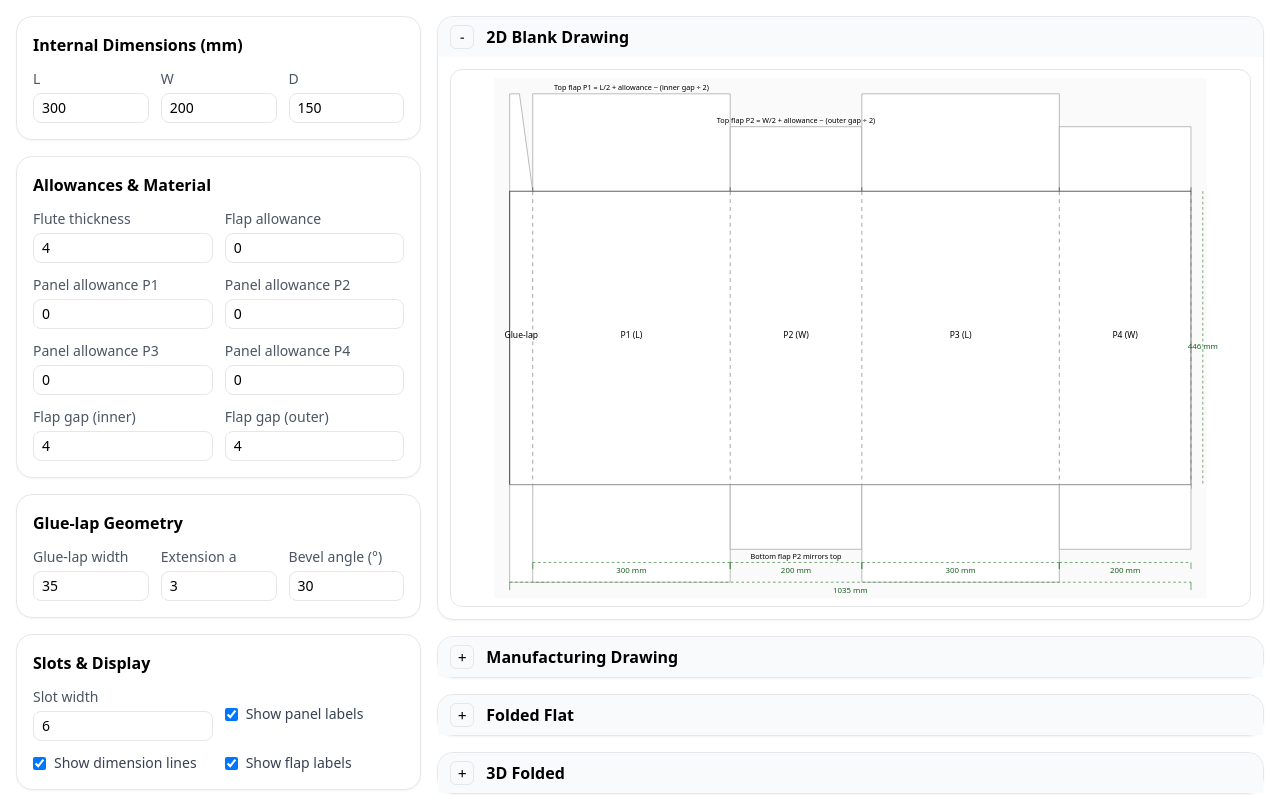
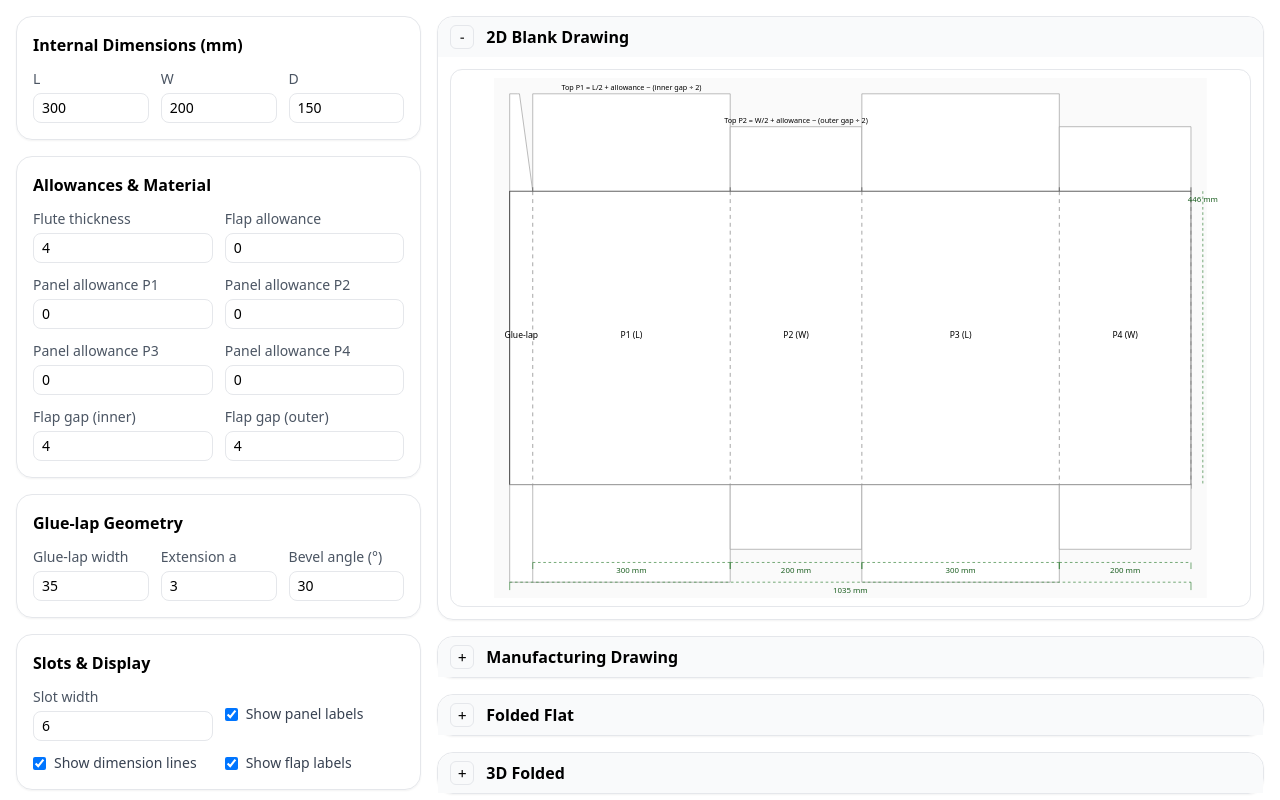
Before and after one commit to xandersteve20151983/my-box-project, a Next.js app: page / in a window 1280 px wide. Shown: the top 800 px of the page. Built offline with nearby package versions, Linux system fonts and the light colour scheme.

Commit message:
Update BoxPreview2D.js

```diff
--- a/app/components/BoxPreview2D.js
+++ b/app/components/BoxPreview2D.js
@@ -1,119 +1,127 @@
-// components/BoxPreview2D.js
+// app/components/BoxPreview2D.js
 "use client";
 
 import { useMemo } from "react";
 
 export default function BoxPreview2D({ inputs, derived }) {
   const {
-    L, W, D,
     slotWidth,
     showPanelLabels,
     showDimLines,
     showFlapLabels,
-    glueLapBevelAngle,
+    glueLapBevelAngle, // visual only
   } = inputs;
 
   const {
     P1, P2, P3, P4,
-    glueLap, blankWidth, scoreToScore,
-    top, bottom
+    glueLap,            // NOTE: equals glueLapWidth (no + a)
+    blankWidth: bw,
+    scoreToScore: bh,
+    top,
+    bottom,
   } = derived;
 
-  // Layout params
-  const padding = 24; // svg padding around geometry
-  const bw = blankWidth;
-  const bh = scoreToScore;
-
-  // Build panel x-positions (left to right)
+  // ---------- layout ----------
+  const padding = 24;
   const xGlue = 0;
   const xP1 = xGlue + glueLap;
   const xP2 = xP1 + P1;
   const xP3 = xP2 + P2;
   const xP4 = xP3 + P3;
   const xEnd = xP4 + P4;
-
-  // Vertical scores at boundaries (excluding glue left edge)
   const vScores = [xP1, xP2, xP3, xP4, xEnd];
 
-  // SVG viewBox to include top & bottom flaps
   const maxTop = Math.max(top.P1, top.P2, top.P3, top.P4);
   const maxBot = Math.max(bottom.P1, bottom.P2, bottom.P3, bottom.P4);
   const totalH = maxTop + bh + maxBot;
 
-  const viewBox = useMemo(() => {
-    return `0 0 ${bw + padding * 2} ${totalH + padding * 2}`;
-  }, [bw, totalH]);
+  const viewBox = useMemo(
+    () => `0 0 ${bw + padding * 2} ${totalH + padding * 2}`,
+    [bw, totalH]
+  );
 
-  const originY = padding + maxTop; // baseline for main blank (top score line y = originY)
+  const originY = padding + maxTop; // y of upper score line
 
-  // Simple flap polygon generator (rect with small slot notches at score lines)
+  // ---------- helpers ----------
+  // Flap path with bevel + “a” nib ONLY on glue-lap flaps (NOT in panel width)
   const makeFlapPath = (x0, width, height, isTop) => {
+    const { glueLapWidth, glueLapExtensionA } = inputs;
+
     const yBase = isTop ? originY : originY + bh;
     const dir = isTop ? -1 : +1;
     const flapY = yBase + dir * height;
 
-    // Slight bevel visualization on glue-lap top/bot flap
-    const bevel = (inputs.glueLapWidth > 0 && width === glueLap) ? Math.tan((glueLapBevelAngle * Math.PI) / 180) * Math.min(height, inputs.glueLapWidth) : 0;
+    const isGlueLap = width === glueLap;
 
-    // Simple rectangular flap with optional small bevel on glue-lap outer edge
+    // Bevel run along X for the glue-lap flap edge (visual only)
+    const bevelX = isGlueLap
+      ? Math.tan((glueLapBevelAngle * Math.PI) / 180) *
+        Math.min(height, glueLapWidth)
+      : 0;
+
+    // Base rectangle corners
     const x1 = x0;
     const x2 = x0 + width;
     const y1 = yBase;
     const y2 = flapY;
 
-    // If bevel applies, skew the far side slightly
-    const x2b = (width === glueLap && bevel !== 0) ? (isTop ? x2 - bevel : x2 + bevel) : x2;
+    // Beveled far side for glue-lap only
+    const x2b = isGlueLap && bevelX !== 0 ? (isTop ? x2 - bevelX : x2 + bevelX) : x2;
 
-    return `M ${x1},${y1} L ${x2},${y1} L ${x2b},${y2} L ${x1},${y2} Z`;
+    // “a” extension (nib) belongs ONLY on glue-lap FLAPS
+    const a = isGlueLap ? Math.max(0, glueLapExtensionA) : 0;
+
+    if (!isGlueLap || a === 0) {
+      return `M ${x1},${y1} L ${x2},${y1} L ${x2b},${y2} L ${x1},${y2} Z`;
+    }
+
+    // With extension “a”: add a small nib beyond the beveled tip.
+    const x2e = isTop ? x2b - a : x2b + a;
+
+    return [
+      `M ${x1},${y1}`,
+      `L ${x2},${y1}`,
+      `L ${x2b},${y2}`,
+      `L ${x2e},${y2}`,
+      `L ${x1},${y2}`,
+      "Z",
+    ].join(" ");
   };
 
-  // Dimension line helper
   const DimLine = ({ x1, y1, x2, y2, label, offset = 10 }) => {
     const midx = (x1 + x2) / 2;
-    const midy = (y1 + y2) / 2;
     return (
       <>
         <line x1={x1} y1={y1} x2={x2} y2={y2} stroke="#2e7d32" strokeDasharray="4 4" />
         <line x1={x1} y1={y1} x2={x1} y2={y1 + offset} stroke="#2e7d32" />
         <line x1={x2} y1={y2} x2={x2} y2={y2 + offset} stroke="#2e7d32" />
-        <text x={midx} y={midy + 16} fontSize="12" textAnchor="middle" fill="#1b5e20">
-          {label} mm
+        <text x={midx} y={y1 + 16} fontSize="12" textAnchor="middle" fill="#1b5e20">
+          {round(label)} mm
         </text>
       </>
     );
   };
 
+  // ---------- render ----------
   return (
     <div className="w-full overflow-auto border rounded-xl p-2 bg-white">
-      <svg
-        viewBox={viewBox}
-        className="w-full h-[520px]"
-        role="img"
-        aria-label="2D RSC Blank"
-      >
+      <svg viewBox={viewBox} className="w-full h-[520px]" role="img" aria-label="2D RSC Blank">
         {/* Background */}
         <rect x="0" y="0" width={bw + padding * 2} height={totalH + padding * 2} fill="#fafafa" />
 
-        {/* --- TOP FLAPS --- */}
+        {/* TOP FLAPS */}
         <path d={makeFlapPath(xGlue + padding, glueLap, top.P1, true)} fill="#fff" stroke="#999" />
         <path d={makeFlapPath(xP1 + padding, P1, top.P1, true)} fill="#fff" stroke="#999" />
         <path d={makeFlapPath(xP2 + padding, P2, top.P2, true)} fill="#fff" stroke="#999" />
         <path d={makeFlapPath(xP3 + padding, P3, top.P3, true)} fill="#fff" stroke="#999" />
         <path d={makeFlapPath(xP4 + padding, P4, top.P4, true)} fill="#fff" stroke="#999" />
 
-        {/* --- MAIN BLANK (score-to-score) --- */}
-        <rect
-          x={padding + xGlue}
-          y={originY}
-          width={bw}
-          height={bh}
-          fill="#fff"
-          stroke="#333"
-        />
+        {/* MAIN BLANK (score-to-score) */}
+        <rect x={padding + xGlue} y={originY} width={bw} height={bh} fill="#fff" stroke="#333" />
 
-        {/* Vertical score lines (with slot hint) */}
+        {/* Vertical scores + slot markers */}
         {vScores.map((x, i) => (
-          <g key={`score-${i}`}>
+          <g key={i}>
             <line
               x1={padding + x}
               y1={originY}
@@ -122,7 +130,6 @@ export default function BoxPreview2D({ inputs, derived }) {
               stroke="#777"
               strokeDasharray="6 6"
             />
-            {/* slot width marker as tiny gap at the scores */}
             {slotWidth > 0 && (
               <>
                 <line
@@ -143,24 +150,17 @@ export default function BoxPreview2D({ inputs, derived }) {
             )}
           </g>
         ))}
+        {/* Glue-lap left edge */}
+        <line x1={padding + xGlue} y1={originY} x2={padding + xGlue} y2={originY + bh} stroke="#444" />
 
-        {/* Glue-lap vertical edge */}
-        <line
-          x1={padding + xGlue}
-          y1={originY}
-          x2={padding + xGlue}
-          y2={originY + bh}
-          stroke="#444"
-        />
-
-        {/* --- BOTTOM FLAPS --- */}
+        {/* BOTTOM FLAPS */}
         <path d={makeFlapPath(xGlue + padding, glueLap, bottom.P1, false)} fill="#fff" stroke="#999" />
         <path d={makeFlapPath(xP1 + padding, P1, bottom.P1, false)} fill="#fff" stroke="#999" />
         <path d={makeFlapPath(xP2 + padding, P2, bottom.P2, false)} fill="#fff" stroke="#999" />
         <path d={makeFlapPath(xP3 + padding, P3, bottom.P3, false)} fill="#fff" stroke="#999" />
         <path d={makeFlapPath(xP4 + padding, P4, bottom.P4, false)} fill="#fff" stroke="#999" />
 
-        {/* Labels */}
+        {/* Panel labels */}
         {showPanelLabels && (
           <>
             <text x={padding + xP1 + P1 / 2} y={originY + bh / 2} textAnchor="middle" fontSize="13">P1 (L)</text>
@@ -171,18 +171,14 @@ export default function BoxPreview2D({ inputs, derived }) {
           </>
         )}
 
+        {/* Flap labels */}
         {showFlapLabels && (
           <>
-            {/* Top */}
             <text x={padding + xP2 + P2 / 2} y={originY - top.P2 - 6} textAnchor="middle" fontSize="11">
-              Top flap P2 = W/2 + allowance − (outer gap ÷ 2)
+              Top P2 = W/2 + allowance − (outer gap ÷ 2)
             </text>
             <text x={padding + xP1 + P1 / 2} y={originY - top.P1 - 6} textAnchor="middle" fontSize="11">
-              Top flap P1 = L/2 + allowance − (inner gap ÷ 2)
-            </text>
-            {/* Bottom */}
-            <text x={padding + xP2 + P2 / 2} y={originY + bh + bottom.P2 + 14} textAnchor="middle" fontSize="11">
-              Bottom flap P2 mirrors top
+              Top P1 = L/2 + allowance − (inner gap ÷ 2)
             </text>
           </>
         )}
@@ -196,7 +192,7 @@ export default function BoxPreview2D({ inputs, derived }) {
               y1={padding + totalH}
               x2={padding + xEnd}
               y2={padding + totalH}
-              label={round(bw)}
+              label={bw}
               offset={12}
             />
             {/* Score-to-score height */}
@@ -205,7 +201,7 @@ export default function BoxPreview2D({ inputs, derived }) {
               y1={originY}
               x2={padding + xEnd + 18}
               y2={originY + bh}
-              label={round(bh)}
+              label={bh}
               offset={0}
             />
             {/* Panel widths */}
@@ -214,7 +210,7 @@ export default function BoxPreview2D({ inputs, derived }) {
               y1={padding + totalH - 30}
               x2={padding + xP2}
               y2={padding + totalH - 30}
-              label={round(P1)}
+              label={P1}
               offset={10}
             />
             <DimLine
@@ -222,7 +218,7 @@ export default function BoxPreview2D({ inputs, derived }) {
               y1={padding + totalH - 30}
               x2={padding + xP3}
               y2={padding + totalH - 30}
-              label={round(P2)}
+              label={P2}
               offset={10}
             />
             <DimLine
@@ -230,7 +226,7 @@ export default function BoxPreview2D({ inputs, derived }) {
               y1={padding + totalH - 30}
               x2={padding + xP4}
               y2={padding + totalH - 30}
-              label={round(P3)}
+              label={P3}
               offset={10}
             />
             <DimLine
@@ -238,7 +234,7 @@ export default function BoxPreview2D({ inputs, derived }) {
               y1={padding + totalH - 30}
               x2={padding + xEnd}
               y2={padding + totalH - 30}
-              label={round(P4)}
+              label={P4}
               offset={10}
             />
           </>
```
